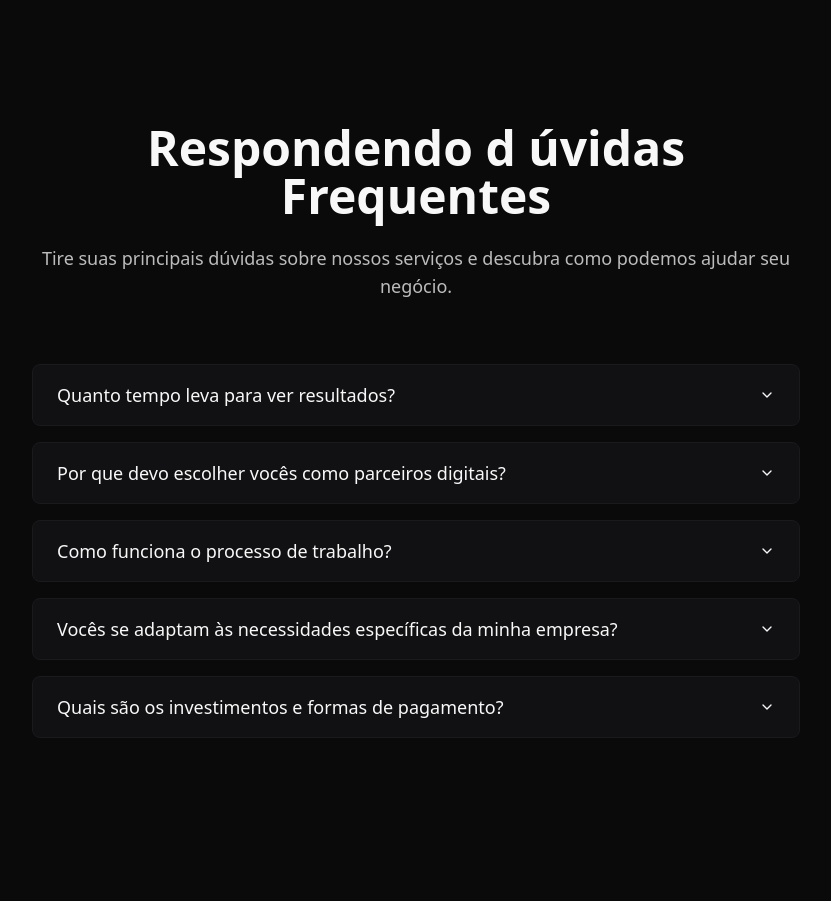
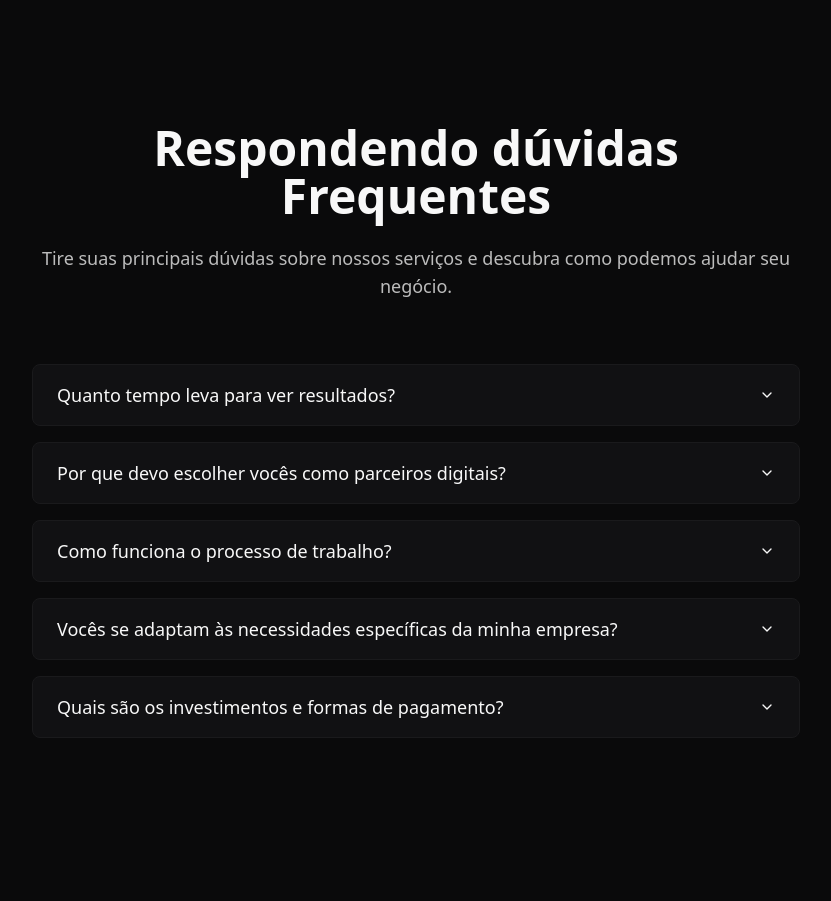
Before and after one commit to luizinhodavp041/orpheo-digital-4, a Next.js app: page / in a window 1280 px wide. Shown: the part 4080-4981 px from the top of the page, without its empty margins (224-1055 px from the left). Built offline with nearby package versions, Linux system fonts and the light colour scheme.

Commit message:
tradução - objeções

```diff
--- a/src/components/sections/Objections.tsx
+++ b/src/components/sections/Objections.tsx
@@ -41,7 +41,7 @@ export function Objections() {
         {/* Header */}
         <div className="text-center max-w-3xl mx-auto mb-16">
           <h2 className="text-4xl md:text-5xl font-bold mb-6">
-            Respondendo d úvidas Frequentes
+            Respondendo dúvidas Frequentes
           </h2>
           <p className="text-lg text-text-secondary">
             Tire suas principais dúvidas sobre nossos serviços e descubra como
```
